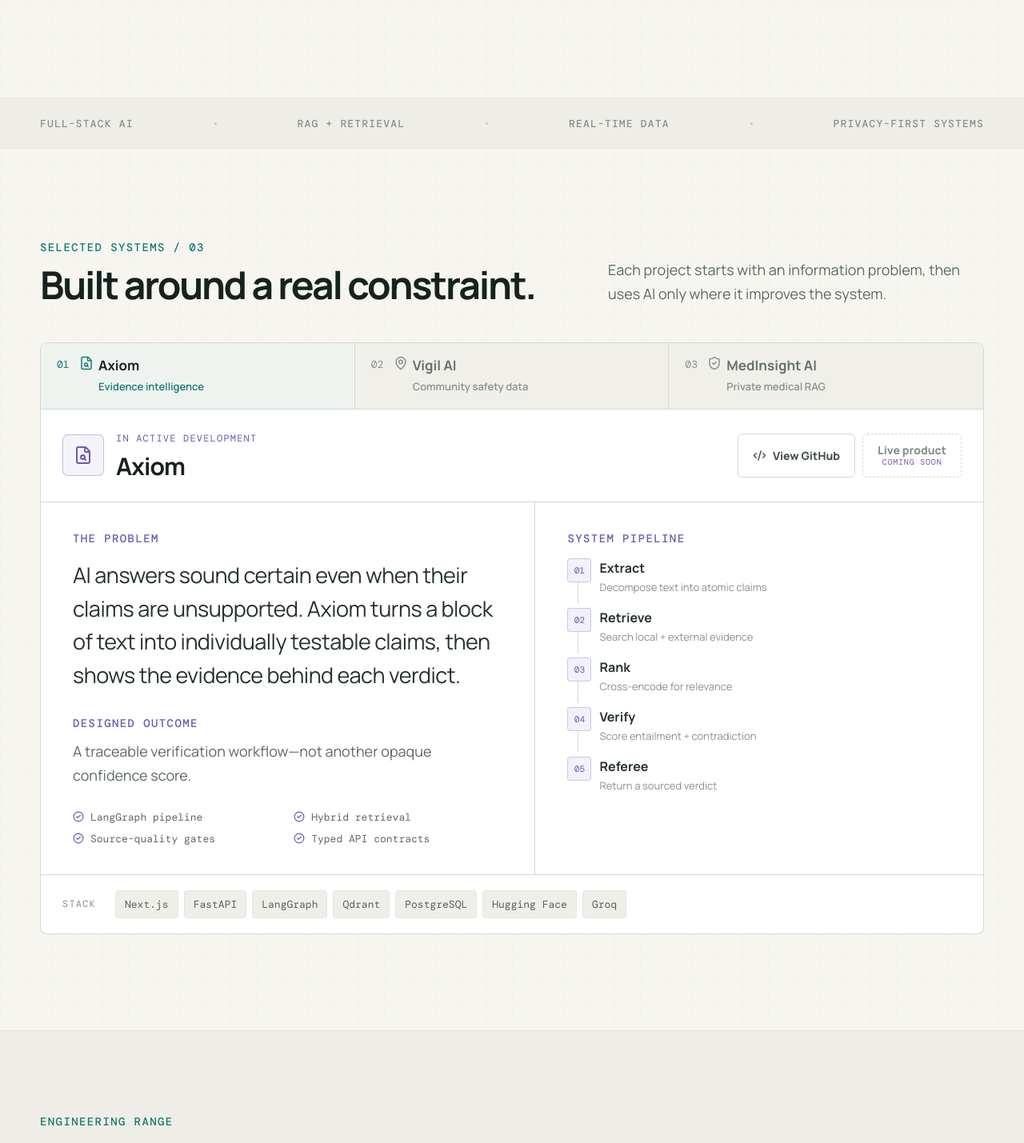
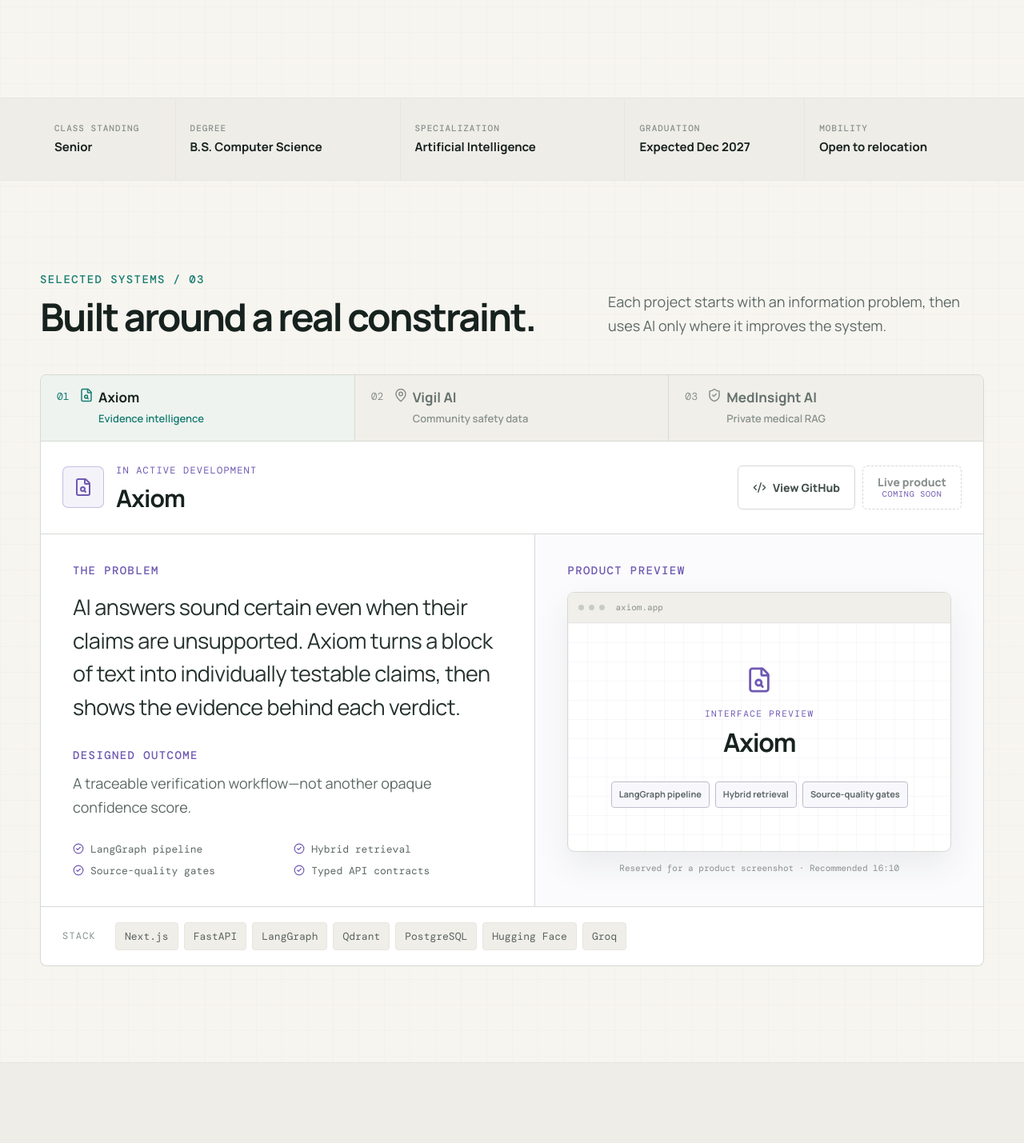
Before and after one commit to anyarajesh1/portfolio, a Next.js app: page / in a window 1280 px wide. Shown: the part 600-2029 px from the top of the page at 80% size. Built offline with nearby package versions, Linux system fonts and the light colour scheme.

Commit message:
Add project previews and profile details

```diff
--- a/app/globals.css
+++ b/app/globals.css
@@ -13,8 +13,8 @@
 .shell { width:min(1180px,calc(100% - 48px)); margin-inline:auto; }
 
 .nav { height:72px; display:flex; align-items:center; justify-content:space-between; border-bottom:1px solid var(--line-soft); position:relative; z-index:20; }
-.wordmark { font:500 14px 'DM Mono',monospace; letter-spacing:.13em; text-decoration:none; }
-.wordmark span { color:var(--cyan); margin-inline:4px; }
+.wordmark { font:800 18px 'Manrope',sans-serif; letter-spacing:-.035em; text-decoration:none; }
+.wordmark span { color:var(--cyan); margin-left:2px; }
 .nav-links { display:flex; align-items:center; gap:34px; }
 .nav-links a { color:var(--muted); font-size:14px; font-weight:700; letter-spacing:.04em; text-decoration:none; text-transform:uppercase; display:inline-flex; align-items:center; gap:5px; transition:color .2s; }
 .nav-links a:hover { color:var(--text); }
@@ -51,8 +51,11 @@
 .live-dot { color:var(--lime); font:11px 'DM Mono',monospace; border:1px solid rgba(101,138,54,.3); background:rgba(101,138,54,.08); padding:5px 8px; border-radius:3px; }
 
 .signal-strip { border-block:1px solid var(--line-soft); background:#efede7; }
-.strip-inner { min-height:62px; display:flex; align-items:center; justify-content:space-between; color:var(--dim); font:500 13px 'DM Mono',monospace; letter-spacing:.09em; }
-.strip-inner i { width:3px; height:3px; border-radius:50%; background:#bec4c1; }
+.strip-inner { min-height:102px; display:grid; grid-template-columns:.75fr 1.25fr 1.25fr 1fr 1fr; color:var(--dim); }
+.profile-fact { min-height:102px; padding:19px 18px; border-left:1px solid var(--line-soft); display:flex; flex-direction:column; justify-content:center; gap:7px; }
+.profile-fact:first-child { border-left:0; }
+.profile-fact span { color:var(--dim); font:500 11px 'DM Mono',monospace; letter-spacing:.09em; text-transform:uppercase; }
+.profile-fact b { color:var(--text); font-size:15px; line-height:1.35; }
 
 .work { padding-block:110px 120px; }
 .section-heading { display:flex; justify-content:space-between; align-items:flex-end; gap:60px; margin-bottom:45px; }
@@ -85,7 +88,7 @@
 .project-links .coming-soon { color:var(--dim); border-style:dashed; cursor:not-allowed; flex-direction:column; gap:0; line-height:1.15; }
 .project-links .coming-soon small { color:var(--accent); font:10px 'DM Mono',monospace; letter-spacing:.08em; text-transform:uppercase; }
 .project-body { display:grid; grid-template-columns:1.05fr .95fr; }
-.problem-column,.architecture { padding:36px 40px; }
+.problem-column,.project-preview { padding:36px 40px; }
 .problem-column { border-right:1px solid var(--line); }
 .content-label { color:var(--accent); }
 .problem-copy { color:#24312e; font-size:clamp(22px,2.2vw,27px); line-height:1.55; letter-spacing:-.018em; margin-top:16px; max-width:640px; }
@@ -94,6 +97,17 @@
 .signal-grid { display:grid; grid-template-columns:1fr 1fr; gap:10px 15px; margin-top:28px; }
 .signal-grid span { display:flex; gap:8px; align-items:center; color:#5d6966; font:13px 'DM Mono',monospace; }
 .signal-grid svg { color:var(--accent); flex:0 0 auto; }
+.project-preview { background:color-mix(in srgb,var(--accent) 2.5%,#fff); }
+.preview-window { margin-top:18px; border:1px solid var(--line); border-radius:9px; overflow:hidden; background:#fff; box-shadow:0 16px 40px rgba(41,57,52,.08); }
+.preview-bar { height:38px; padding:0 13px; display:flex; align-items:center; gap:6px; background:#f1efe9; border-bottom:1px solid var(--line-soft); }
+.preview-bar>span { width:7px; height:7px; border-radius:50%; background:#c8ccc8; }
+.preview-bar code { margin-left:7px; color:var(--dim); font:11px 'DM Mono',monospace; }
+.preview-canvas { min-height:285px; padding:36px; color:var(--accent); display:flex; flex-direction:column; align-items:center; justify-content:center; text-align:center; background-image:linear-gradient(color-mix(in srgb,var(--accent) 5%,transparent) 1px,transparent 1px),linear-gradient(90deg,color-mix(in srgb,var(--accent) 5%,transparent) 1px,transparent 1px); background-size:24px 24px; }
+.preview-canvas>span { margin-top:18px; font:11px 'DM Mono',monospace; letter-spacing:.13em; }
+.preview-canvas h4 { margin-top:5px; color:var(--text); font-size:32px; letter-spacing:-.04em; }
+.preview-signals { margin-top:25px; display:flex; flex-wrap:wrap; justify-content:center; gap:7px; }
+.preview-signals small { padding:7px 9px; border:1px solid color-mix(in srgb,var(--accent) 22%,var(--line)); border-radius:4px; background:color-mix(in srgb,var(--accent) 5%,#fff); color:var(--muted); font-size:11px; font-weight:700; }
+.preview-note { margin-top:13px; color:var(--dim); font:11px 'DM Mono',monospace; text-align:center; }
 .pipeline { margin-top:16px; }
 .pipeline-row { min-height:62px; display:grid; grid-template-columns:40px 1fr; align-items:start; position:relative; }
 .node-number { width:30px; height:30px; border-radius:4px; display:grid; place-items:center; background:color-mix(in srgb,var(--accent) 9%,transparent); border:1px solid color-mix(in srgb,var(--accent) 28%,transparent); color:var(--accent); font:11px 'DM Mono',monospace; }
@@ -147,7 +161,7 @@
 .contact-content h2 { font-size:clamp(48px,7vw,82px); line-height:1.05; letter-spacing:-.055em; margin-top:16px; }
 .contact-content h2 em { color:var(--cyan); font-style:normal; }
 .contact-content p { color:var(--muted); font-size:21px; margin-top:24px; }
-.contact-actions { display:flex; justify-content:center; gap:12px; margin-top:36px; }
+.contact-actions { display:flex; flex-wrap:wrap; justify-content:center; gap:12px; margin-top:36px; }
 .contact-actions a { min-height:58px; padding:0 24px; display:inline-flex; align-items:center; justify-content:center; gap:9px; border:1px solid var(--line); background:#fff; border-radius:7px; color:var(--text); font-size:16px; font-weight:800; text-decoration:none; transition:transform .2s,border-color .2s; }
 .contact-actions a:hover { transform:translateY(-2px); border-color:var(--cyan); }
 .contact-actions a.contact-primary { background:var(--text); border-color:var(--text); color:#fff; }
@@ -164,6 +178,8 @@
   .system-card { max-width:520px; transform:none; }
   .project-body { grid-template-columns:1fr; }
   .problem-column { border-right:0; border-bottom:1px solid var(--line); }
+  .strip-inner { grid-template-columns:repeat(3,1fr); }
+  .profile-fact { border-bottom:1px solid var(--line-soft); }
   .project-tabs button { grid-template-columns:24px 1fr; }
   .project-tabs button svg { display:none; }
   .capability-grid { grid-template-columns:1fr; }
@@ -182,9 +198,12 @@
   .hero h1 { font-size:43px; }
   .hero-lede { font-size:18px; }
   .hero-actions { flex-direction:column; align-items:stretch; }
-  .strip-inner { min-height:54px; overflow:hidden; gap:25px; justify-content:flex-start; }
-  .strip-inner span { white-space:nowrap; }
-  .strip-inner span:nth-of-type(n+3),.strip-inner i:nth-of-type(n+2) { display:none; }
+  .strip-inner { grid-template-columns:1fr 1fr; }
+  .profile-fact { min-height:94px; padding:16px 12px; border-left:0; border-right:1px solid var(--line-soft); }
+  .profile-fact:nth-child(even) { border-right:0; }
+  .profile-fact:last-child { grid-column:1/-1; border-right:0; }
+  .profile-fact span { font-size:10px; }
+  .profile-fact b { font-size:14px; }
   .work { padding-block:78px; }
   .section-heading { display:block; }
   .section-heading>p { margin-top:20px; }
@@ -196,7 +215,9 @@
   .project-header { align-items:flex-start; flex-direction:column; }
   .project-links { width:100%; }
   .project-links a { flex:1; justify-content:center; }
-  .problem-column,.architecture { padding:29px 22px; }
+  .problem-column,.project-preview { padding:29px 22px; }
+  .preview-canvas { min-height:230px; padding:25px 16px; }
+  .preview-canvas h4 { font-size:27px; }
   .signal-grid { grid-template-columns:1fr; }
   .stack-row { align-items:flex-start; flex-direction:column; }
   .experience-section { padding-block:78px; }
--- a/app/page.tsx
+++ b/app/page.tsx
@@ -3,7 +3,7 @@
 import { useState } from "react";
 import {
   ArrowUpRight, BriefcaseBusiness, CheckCircle2, ChevronRight, Code2, Database,
-  FileSearch, Layers3, MapPin, Menu, Network, ShieldCheck, Sparkles, UserRound, X,
+  FileSearch, Layers3, Mail, MapPin, Menu, Network, ShieldCheck, Sparkles, UserRound, X,
 } from "lucide-react";
 
 const projects = [
@@ -14,7 +14,7 @@
     steps: [["01", "Extract", "Decompose text into atomic claims"], ["02", "Retrieve", "Search local + external evidence"], ["03", "Rank", "Cross-encode for relevance"], ["04", "Verify", "Score entailment + contradiction"], ["05", "Referee", "Return a sourced verdict"]],
     signals: ["LangGraph pipeline", "Hybrid retrieval", "Source-quality gates", "Typed API contracts"],
     stack: ["Next.js", "FastAPI", "LangGraph", "Qdrant", "PostgreSQL", "Hugging Face", "Groq"],
-    repo: "https://github.com/anyarajesh1/Axiom", live: null, accent: "violet", icon: FileSearch,
+    repo: "https://github.com/anyarajesh1/Axiom", live: null, showLiveSlot: true, accent: "violet", icon: FileSearch,
   },
   {
     id: "vigil", index: "02", name: "Vigil AI", label: "Community safety data", status: "Live product",
@@ -23,7 +23,7 @@
     steps: [["01", "Locate", "Resolve ZIP code + coordinates"], ["02", "Aggregate", "Query FBI, NOAA + FEMA data"], ["03", "Normalize", "Unify mismatched public schemas"], ["04", "Explain", "Generate accessible safety context"], ["05", "Visualize", "Render a hyperlocal risk view"]],
     signals: ["5 public data sources", "No-signup access", "Interactive geospatial UI", "Deployed API + frontend"],
     stack: ["Next.js", "FastAPI", "PostgreSQL", "Leaflet", "Groq / Llama 3", "Vercel", "Render"],
-    repo: "https://github.com/anyarajesh1/Vigil-AI", live: "https://vigil-ai-two.vercel.app", accent: "cyan", icon: MapPin,
+    repo: "https://github.com/anyarajesh1/Vigil-AI", live: "https://vigil-ai-two.vercel.app", showLiveSlot: true, accent: "cyan", icon: MapPin,
   },
   {
     id: "medinsight", index: "03", name: "MedInsight AI", label: "Private medical RAG", status: "Open source",
@@ -32,7 +32,7 @@
     steps: [["01", "Ingest", "Extract PDF text with OCR fallback"], ["02", "Protect", "Redact PII before processing"], ["03", "Embed", "Index redacted chunks locally"], ["04", "Retrieve", "Ground answers in medical context"], ["05", "Explain", "Return simple or technical views"]],
     signals: ["OCR fallback", "Pre-retrieval PII redaction", "Cited responses", "Local-inference option"],
     stack: ["React", "FastAPI", "LangChain", "ChromaDB", "Tesseract", "Presidio", "MiniLM"],
-    repo: "https://github.com/anyarajesh1/MedInsight-AI", live: null, accent: "lime", icon: ShieldCheck,
+    repo: "https://github.com/anyarajesh1/MedInsight-AI", live: null, showLiveSlot: false, accent: "lime", icon: ShieldCheck,
   },
 ];
 
@@ -123,7 +123,7 @@
   return (
     <main>
       <nav className="nav shell" aria-label="Primary navigation">
-        <a className="wordmark" href="#top" aria-label="Anya Rajesh, home">AR<span>/</span>01</a>
+        <a className="wordmark" href="#top" aria-label="Anya Rajesh, home">Anya Rajesh<span>.</span></a>
         <button className="menu-button" onClick={() => setMenuOpen(!menuOpen)} aria-label="Toggle navigation">{menuOpen ? <X size={20} /> : <Menu size={20} />}</button>
         <div className={`nav-links ${menuOpen ? "open" : ""}`}>
           <a href="#work" onClick={() => setMenuOpen(false)}>Selected work</a>
@@ -153,7 +153,13 @@
         </div>
       </section>
 
-      <div className="signal-strip" aria-label="Core engineering domains"><div className="shell strip-inner"><span>FULL-STACK AI</span><i /><span>RAG + RETRIEVAL</span><i /><span>REAL-TIME DATA</span><i /><span>PRIVACY-FIRST SYSTEMS</span></div></div>
+      <div className="signal-strip" aria-label="Academic and mobility profile"><div className="shell strip-inner">
+        <div className="profile-fact"><span>Class standing</span><b>Senior</b></div>
+        <div className="profile-fact"><span>Degree</span><b>B.S. Computer Science</b></div>
+        <div className="profile-fact"><span>Specialization</span><b>Artificial Intelligence</b></div>
+        <div className="profile-fact"><span>Graduation</span><b>Expected Dec 2027</b></div>
+        <div className="profile-fact"><span>Mobility</span><b>Open to relocation</b></div>
+      </div></div>
 
       <section className="work shell" id="work">
         <div className="section-heading"><div><span className="kicker">SELECTED SYSTEMS / 03</span><h2>Built around a real constraint.</h2></div><p>Each project starts with an information problem, then uses AI only where it improves the system.</p></div>
@@ -172,9 +178,9 @@
               <a href={project.repo} target="_blank" rel="noreferrer"><Code2 size={17} /> View GitHub</a>
               {project.live ? (
                 <a className="live-link" href={project.live} target="_blank" rel="noreferrer">Live product <ArrowUpRight size={17} /></a>
-              ) : (
+              ) : project.showLiveSlot ? (
                 <span className="coming-soon" aria-label="Live product coming soon">Live product <small>Coming soon</small></span>
-              )}
+              ) : null}
             </div>
           </header>
           <div className="project-body">
@@ -183,11 +189,18 @@
               <div className="content-label top-gap">DESIGNED OUTCOME</div><p className="outcome-copy">{project.outcome}</p>
               <div className="signal-grid">{project.signals.map((signal) => <span key={signal}><CheckCircle2 size={14} />{signal}</span>)}</div>
             </div>
-            <div className="architecture">
-              <div className="content-label">SYSTEM PIPELINE</div>
-              <div className="pipeline">{project.steps.map(([number, title, detail], index) => (
-                <div className="pipeline-row" key={title}><span className="node-number">{number}</span><div><b>{title}</b><small>{detail}</small></div>{index < project.steps.length - 1 && <span className="connector" />}</div>
-              ))}</div>
+            <div className="project-preview">
+              <div className="content-label">PRODUCT PREVIEW</div>
+              <div className="preview-window">
+                <div className="preview-bar"><span /><span /><span /><code>{project.id}.app</code></div>
+                <div className="preview-canvas">
+                  <ProjectIcon size={34} />
+                  <span>INTERFACE PREVIEW</span>
+                  <h4>{project.name}</h4>
+                  <div className="preview-signals">{project.signals.slice(0, 3).map((signal) => <small key={signal}>{signal}</small>)}</div>
+                </div>
+              </div>
+              <p className="preview-note">Reserved for a product screenshot · Recommended 16:10</p>
             </div>
           </div>
           <footer className="stack-row"><span>STACK</span><div>{project.stack.map((item) => <code key={item}>{item}</code>)}</div></footer>
@@ -242,11 +255,12 @@
           <div className="contact-actions">
             <a className="contact-primary" href="https://www.linkedin.com/in/anya-raj/" target="_blank" rel="noreferrer"><UserRound size={20} /> Connect on LinkedIn <ArrowUpRight size={18} /></a>
             <a href="https://github.com/anyarajesh1" target="_blank" rel="noreferrer"><Code2 size={20} /> Explore GitHub <ArrowUpRight size={18} /></a>
+            <a href="mailto:anya.rajesh@hotmail.com"><Mail size={20} /> Email me <ArrowUpRight size={18} /></a>
           </div>
         </div>
       </section>
 
-      <footer className="footer shell"><div><Sparkles size={18} /><span>AI systems built for the real world.</span><b>Anya Rajesh · Full-Stack AI Engineer</b></div><a href="https://www.linkedin.com/in/anya-raj/" target="_blank" rel="noreferrer">LinkedIn <ArrowUpRight size={15} /></a></footer>
+      <footer className="footer shell"><div><Sparkles size={18} /><span>AI systems built for the real world.</span><b>Anya Rajesh · Full-Stack AI Engineer</b></div><a href="mailto:anya.rajesh@hotmail.com">anya.rajesh@hotmail.com <ArrowUpRight size={15} /></a></footer>
     </main>
   );
 }
```
